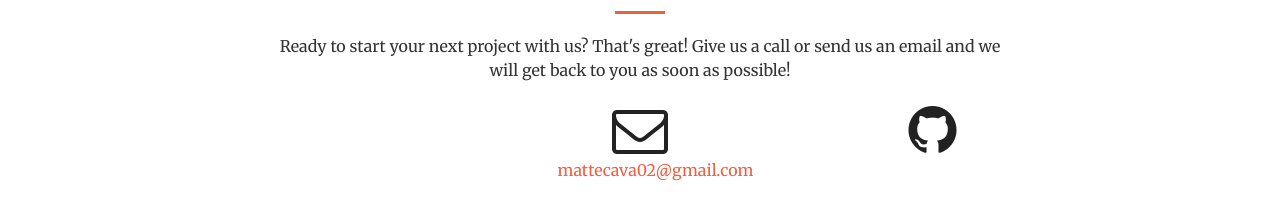
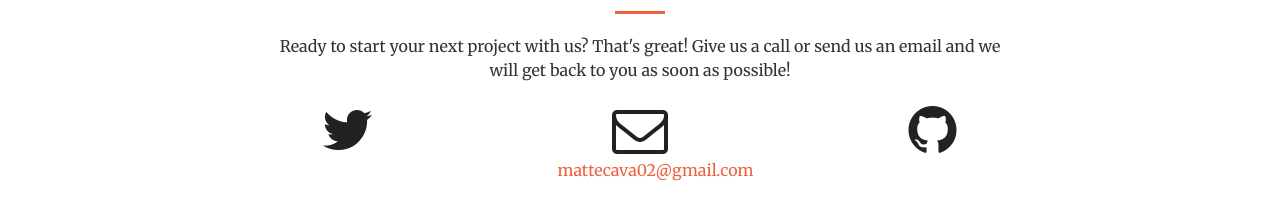
Before and after one commit to teocavaproject/teocavaproject.github.io, a Jekyll site: the page built from index.html, in a window 1280 px wide and 900 px high, scrolled down 1981 px. Shown: the part 598-818 px from the top of the window. Built offline with Jekyll 4.4.1, drawn with Linux system fonts in a browser that asks for light colours.

Commit message:
Update contact.html

```diff
--- a/_includes/contact.html
+++ b/_includes/contact.html
@@ -8,7 +8,7 @@
             </div>
         <div class="col-lg-2 col-lg-offset-2 text-center">
             <a href="https://twitter.com/{{ site.twitter_username }}">
-                <i class="fab fa-airbnb fa-3x wow bounceIn" data-wow-delay=".1s"></i>
+                <i class="fa fa-twitter fa-3x wow bounceIn" data-wow-delay=".1s"></i>
                 <p>{{ site.twitter_username }}</p>
             </a>
         </div>
```
